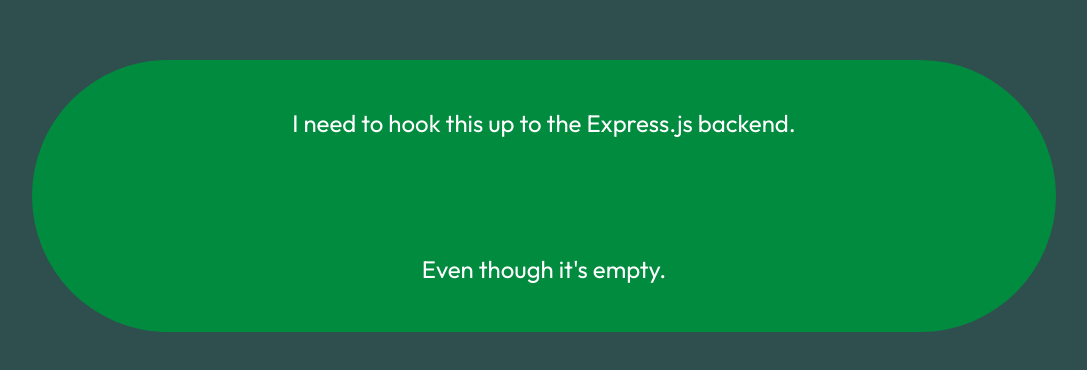
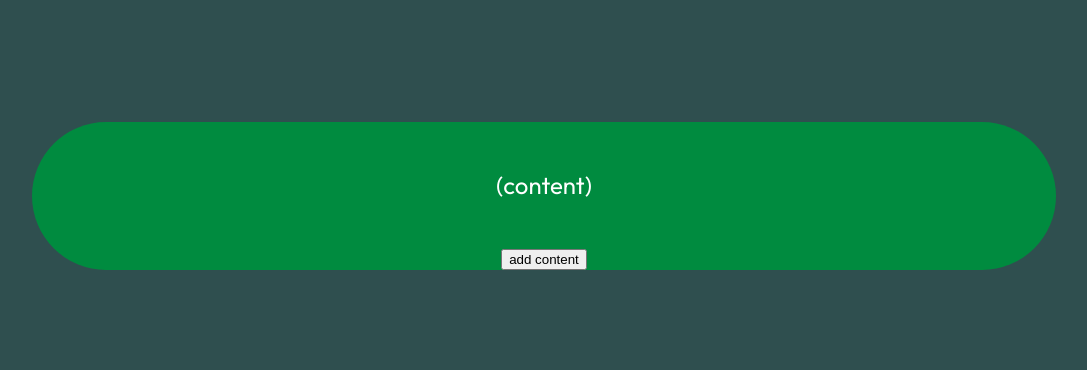
Before and after one commit to jakewatkins8/testproject, a React (Create React App) app in the folder reactfrontend/testprojectfrontend/: page / in a window 1280 px wide. Shown: the part 124-494 px from the top of the page, without its empty margins (96-1183 px from the left). Built offline with nearby package versions, Linux system fonts and the light colour scheme.

Commit message:
added routes in Express for requests from front end

```diff
--- a/reactfrontend/testprojectfrontend/src/App.js
+++ b/reactfrontend/testprojectfrontend/src/App.js
@@ -1,17 +1,17 @@
-import logo from './logo.svg';
+
 import './App.css';
+import SERVER_PATH from './environment';
 
 function App() {
   return (
     <div className="App">
       <header className="App-header">
-        <p>
-          I need to hook this up to the Express.js backend.
-        </p>
-        <br/>
-        <p>
-          Even though it's empty.
-          </p>
+        <p>(content)</p>
+        <form action={SERVER_PATH + "/addcontent"} method="POST">
+          <button type="submit">
+            add content
+          </button>
+        </form>
       </header>
     </div>
   );
--- /dev/null
+++ b/reactfrontend/testprojectfrontend/src/environment.js
@@ -0,0 +1,7 @@
+
+// an environment variable meant to serve as a dynamic path to the server, regardless of where it is hosted:
+const SERVER_PATH = process.env.SERVER_PATH || 'http://localhost:5000';
+
+console.log('SERVER_PATH as obtained by node runtime:', SERVER_PATH);
+
+export default SERVER_PATH;
```
Also changed, not shown: 1 other file (tests, documents, lock files or other folders).
